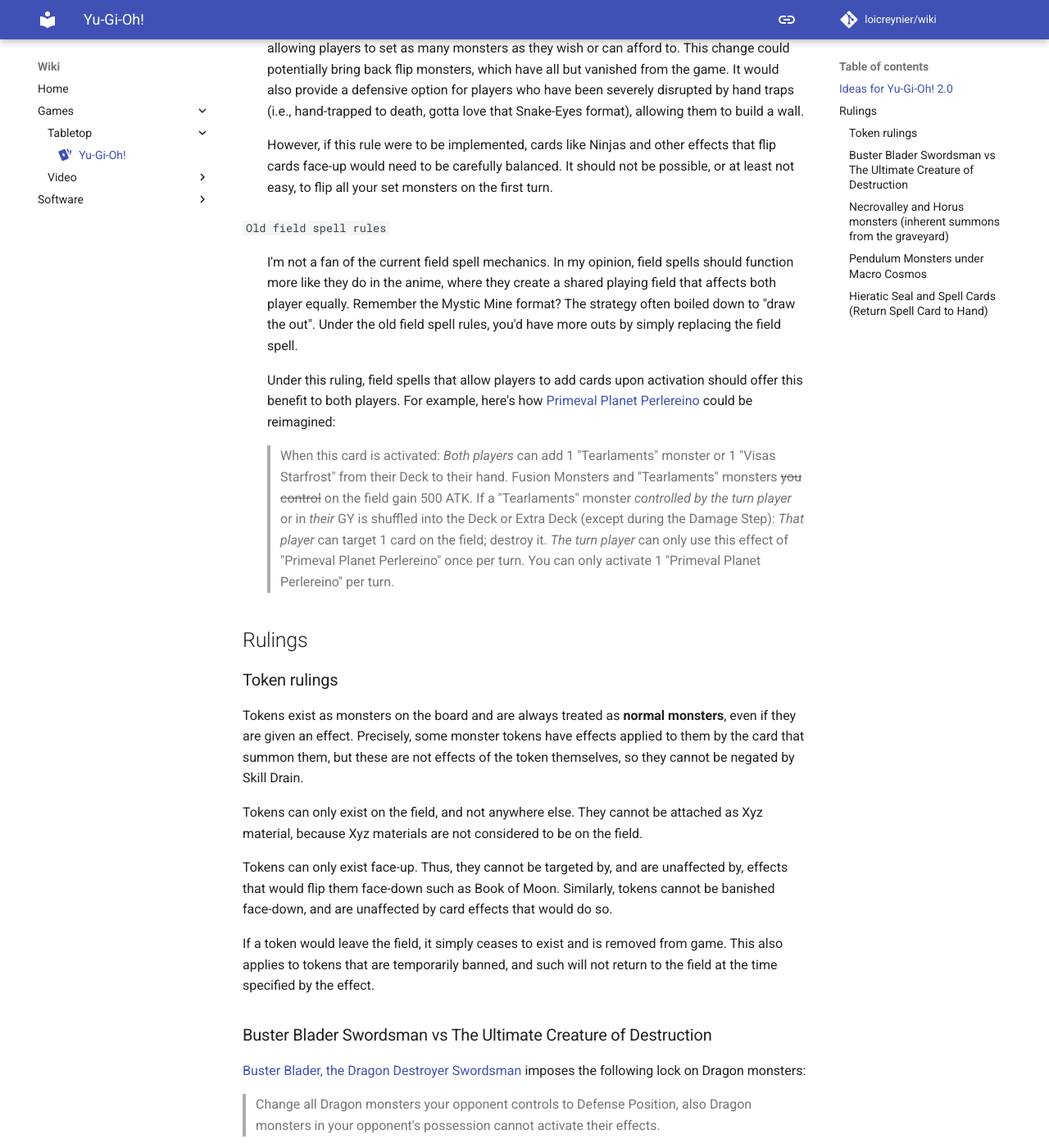
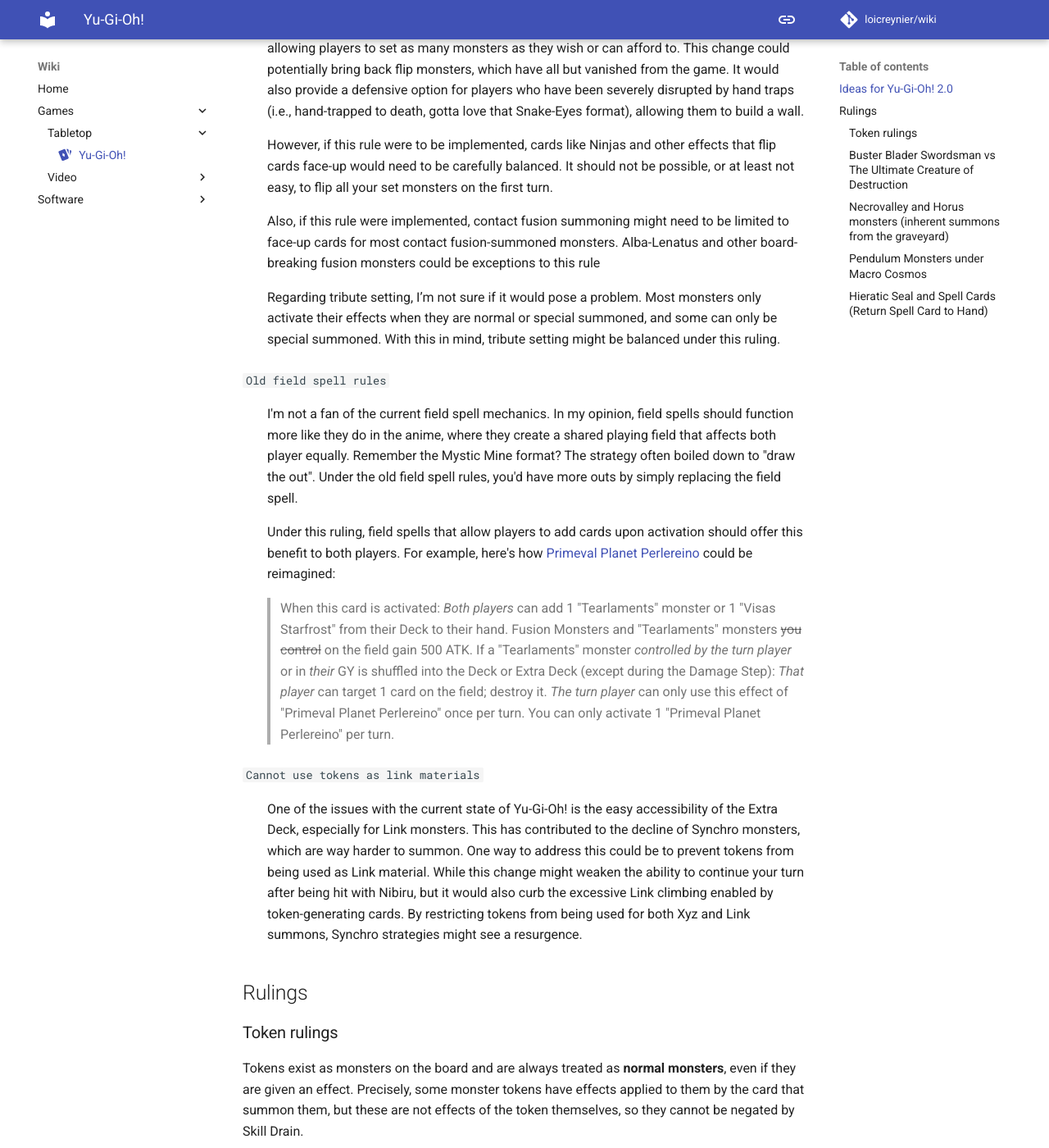
Before and after one commit to loicreynier/wiki, an MkDocs documentation site: the page built from docs/games/tabletop/yugioh.md, in a window 1280 px wide and 1400 px high, scrolled down 487 px. Shown: the whole window at 82% size. Built offline with MkDocs 1.6.1 and Material for MkDocs 9.7.7, drawn with Linux system fonts in a browser that asks for light colours; comment, search, counter and statistics services are not loaded.

Commit message:
docs(yugioh): expand and add design ideas

```diff
--- a/docs/games/tabletop/yugioh.md
+++ b/docs/games/tabletop/yugioh.md
@@ -37,6 +37,15 @@
     would need to be carefully balanced.
     It should not be possible, or at least not easy, to flip all your set monsters on the first turn.
 
+    Also, if this rule were implemented, contact fusion summoning might need to be limited
+    to face-up cards for most contact fusion-summoned monsters.
+    Alba-Lenatus and other board-breaking fusion monsters could be exceptions to this rule
+
+    Regarding tribute setting, I’m not sure if it would pose a problem.
+    Most monsters only activate their effects when they are normal or special summoned,
+    and some can only be special summoned.
+    With this in mind, tribute setting might be balanced under this ruling.
+
 `Old field spell rules`
 
 :   I'm not a fan of the current field spell mechanics.
@@ -57,6 +66,17 @@
     _That player_ can target 1 card on the field; destroy it.
     _The turn player_ can only use this effect of "Primeval Planet Perlereino" once per turn.
     You can only activate 1 "Primeval Planet Perlereino" per turn.
+
+`Cannot use tokens as link materials`
+
+:   One of the issues with the current state of Yu-Gi-Oh!
+    is the easy accessibility of the Extra Deck, especially for Link monsters.
+    This has contributed to the decline of Synchro monsters, which are way harder to summon.
+    One way to address this could be to prevent tokens from being used as Link material.
+    While this change might weaken the ability to continue your turn after being hit with Nibiru,
+    but it would also curb the excessive Link climbing enabled by token-generating cards.
+    By restricting tokens from being used for both Xyz and Link summons,
+    Synchro strategies might see a resurgence.
 
 <!-- markdownlint-disable MD053 (cannot detect reference in indented block)-->
 
```
